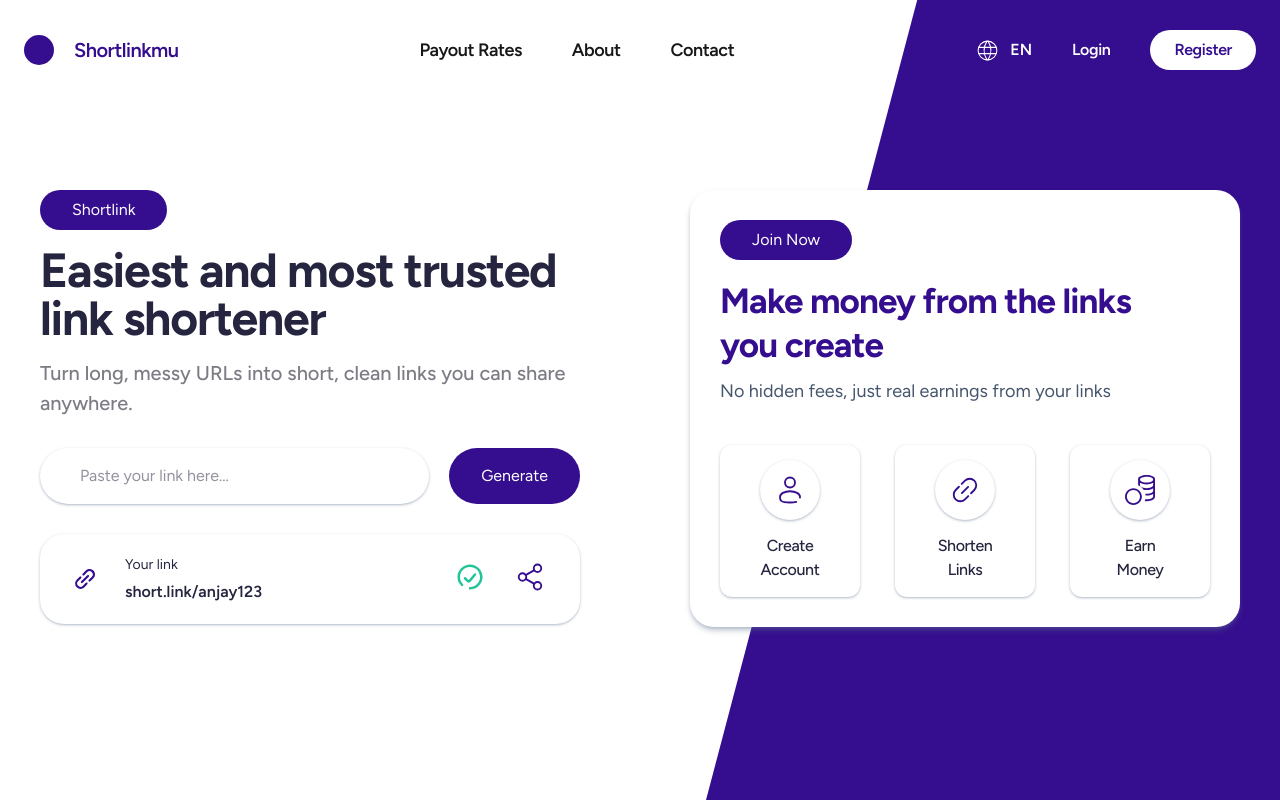
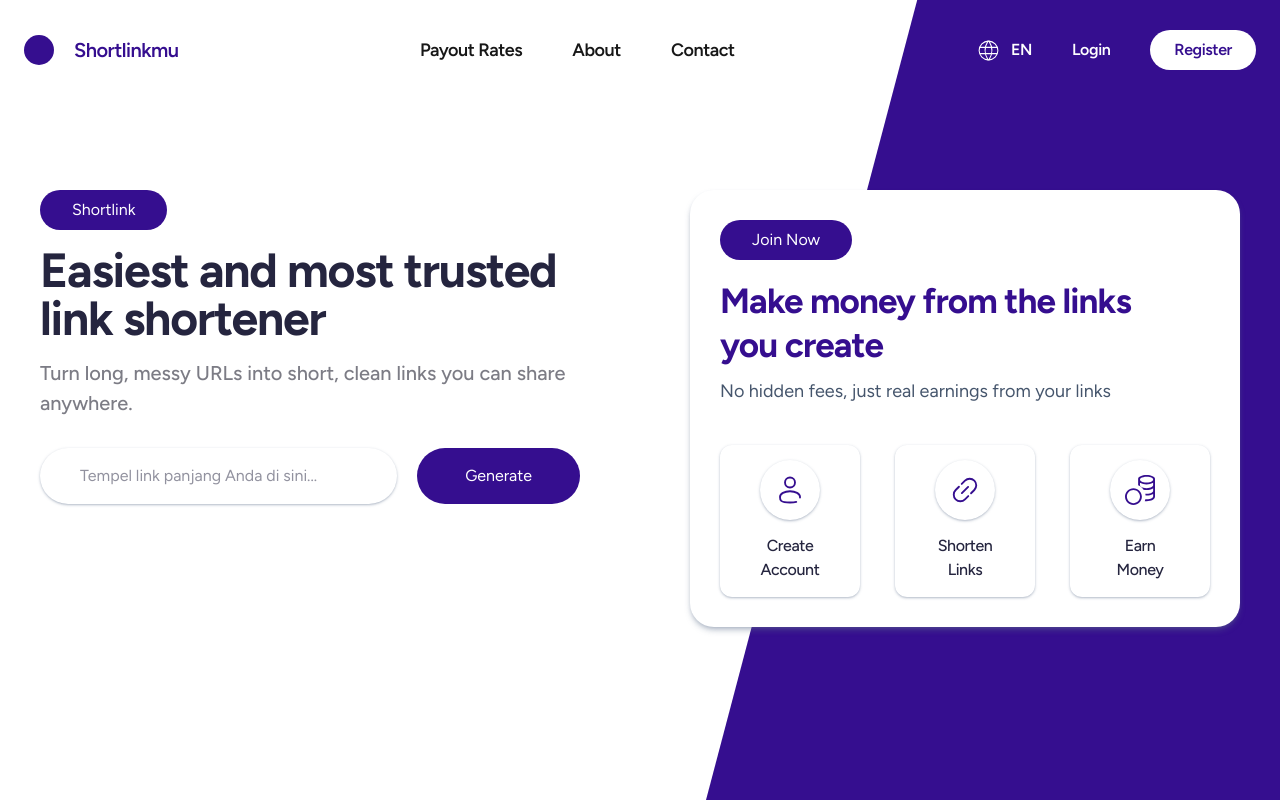
Before and after one commit to GioGiorno768/fe-shortlinkmu, a Next.js app: page / in a window 1280 px wide. Shown: the top 802 px of the page. Built offline with nearby package versions, Linux system fonts and the light colour scheme.

Commit message:
update styling

```diff
--- a/src/app/(landing)/contact/page.tsx
+++ b/src/app/(landing)/contact/page.tsx
@@ -1,7 +1,7 @@
 import Footer from "@/components/landing/Footer";
 import Navbar from "@/components/landing/Navbar";
 import TitleSection from "@/components/landing/TitleSection";
-import { UserCheck } from "lucide-react"; // Kita pake icon biar clean
+import { Headset } from "lucide-react"; // Kita pake icon biar clean
 
 export default function Contact() {
   const contacts = [
@@ -55,7 +55,7 @@ export default function Contact() {
               >
                 {/* Icon */}
                 <div className="w-[8em] h-[8em] bg-blue-100 rounded-full flex items-center justify-center mb-[2em] flex-shrink-0">
-                  <UserCheck className="w-[4em] h-[4em] text-bluelight" />
+                  <Headset className="w-[4em] h-[4em] text-bluelight" />
                 </div>
 
                 {/* Judul Card */}
@@ -71,7 +71,7 @@ export default function Contact() {
                 {/* Tombol Mailto */}
                 <a
                   href={`mailto:${contact.email}`}
-                  className="text-[1.8em] w-full mt-auto bg-bluelight text-white px-[2em] py-[1.5em] rounded-full cursor-pointer font-semibold hover:bg-opacity-90 transition-all"
+                  className="text-[1.8em] w-full mt-auto bg-bluelight text-white px-[2em] py-[1em] rounded-full cursor-pointer font-semibold hover:bg-opacity-90 transition-all"
                 >
                   Hubungi via Email
                 </a>
--- a/src/app/(landing)/privacy-policy/page.tsx
+++ b/src/app/(landing)/privacy-policy/page.tsx
@@ -29,7 +29,7 @@ export default function PrivacyPolicy() {
           />
 
           {/* Konten Teks Legal */}
-          <div className="w-full md:w-[80%] lg:w-[70%] m-auto bg-white p-[3em] sm:p-[5em] rounded-2xl shadow-lg border border-gray-100">
+          <div className="w-full md:w-[80%] lg:w-[85%] m-auto bg-white p-[3em] sm:p-[5em] rounded-2xl shadow-lg border border-gray-100">
             <div className="space-y-[.5em] text-grays text-[1.8em] leading-relaxed">
               <p className="text-shortblack font-semibold">
                 Terakhir diperbarui: 2 November 2025
--- a/src/app/globals.css
+++ b/src/app/globals.css
@@ -13,6 +13,7 @@
   --purplelink: #ea20cf;
   --bluetitle: #ddebff;
   --bluefooter: #bcd1ff;
+  --redshortlink: #CD0D7A;
 }
 
 @theme inline {
@@ -28,6 +29,7 @@
   --color-purplelink: var(--purplelink);
   --color-bluetitle: var(--bluetitle);
   --color-bluefooter: var(--bluefooter);
+  --color-redshortlink: var(--redshortlink);
   --font-figtree: "Figtree", sans-serif;
   --font-geist: "Geist", sans-serif;
 }
--- a/src/components/landing/CTASection.tsx
+++ b/src/components/landing/CTASection.tsx
@@ -103,8 +103,8 @@ export default function CTASection() {
           </h2>
 
           {/* Description */}
-          <p className="text-lg text-gray-600 max-w-2xl mx-auto">
-            Create clean, secure links you can share anywhere — and get paid for
+          <p className="text-lg text-gray-600 md:max-w-[50%] lg:max-w-[35%] mx-auto">
+            Create clean, secure links you can share anywhere and get paid for
             every click.
           </p>
 
--- a/src/components/landing/Footer.tsx
+++ b/src/components/landing/Footer.tsx
@@ -30,7 +30,7 @@ export default function Footer() {
       <div className="max-w-[130em] px-[1.6em] md:px-[2.4em] lg:px-[4em] py-[5em] md:py-[6em] mx-auto space-y-[5em]">
         <div className="flex flex-col md:flex-row justify-between gap-[5em]">
           {/* Logo Section */}
-          <div className="flex flex-col items-center sm:justify-start justify-start text-center">
+          <div className="flex flex-col sm:items-start items-center sm:justify-start justify-start sm:text-start text-center">
             <div className="flex items-center gap-2 mb-4">
               <div className="w-8 h-8 bg-white rounded-full flex items-center justify-center">
                 <div className="w-4 h-4 bg-primary rounded-full"></div>
--- a/src/components/landing/Navbar.tsx
+++ b/src/components/landing/Navbar.tsx
@@ -1,11 +1,13 @@
 "use client";
 
 import Link from "next/link";
+import { usePathname } from "next/navigation";
 import { useRef, useState } from "react";
 
 export default function Navbar() {
   const openMenu = useRef<HTMLInputElement>(null);
   const [isOpen, setIsOpen] = useState(false);
+  const path = usePathname();
 
   const handleOpenMenu = () => {
     setIsOpen(openMenu.current?.checked ?? false);
@@ -46,18 +48,34 @@ export default function Navbar() {
           </div>
           <div className="items-center gap-[4em] hidden lg:flex">
             <button className="flex items-center gap-[1em] ">
-              <span className="tabler--world w-[2.5em] h-[2.5em] bg-white"></span>
-              <span className="text-[1.6em] font-semibold text-white">EN</span>
+              <span
+                className={`tabler--world w-[2.5em] h-[2.5em] ${
+                  path == "/" ? "bg-white" : "bg-bluelight"
+                }`}
+              ></span>
+              <span
+                className={`text-[1.6em] font-semibold tracking-tight ${
+                  path == "/" ? "text-white" : "text-bluelight"
+                }`}
+              >
+                EN
+              </span>
             </button>
             <Link
               href="/login"
-              className="text-[1.6em] font-semibold tracking-tight text-white"
+              className={`text-[1.6em] font-semibold tracking-tight ${
+                path != "/" ? "text-bluelight" : "text-white"
+              }`}
             >
               Login
             </Link>
             <Link
               href="/register"
-              className="text-[1.6em] font-semibold tracking-tight bg-white text-bluelight px-[1.5em] py-[.5em] rounded-full"
+              className={`text-[1.6em] font-semibold tracking-tight ${
+                path != "/"
+                  ? "bg-bluelight text-white"
+                  : "bg-white text-bluelight"
+              } px-[1.5em] py-[.5em] rounded-full`}
             >
               Register
             </Link>
--- a/src/components/landing/ShortLink.tsx
+++ b/src/components/landing/ShortLink.tsx
@@ -1,44 +1,176 @@
+"use client"; // Kita butuh state, jadi harus "use client"
+
+import { useState } from "react";
+import {
+  Link as LinkIcon,
+  ClipboardCopy,
+  Check,
+  Share2,
+  Loader2,
+  OctagonAlert, // Icon buat loading
+} from "lucide-react";
+
 export default function ShortLink() {
+  const [urlInput, setUrlInput] = useState("");
+  const [shortLink, setShortLink] = useState("");
+  const [isLoading, setIsLoading] = useState(false);
+  const [isCopied, setIsCopied] = useState(false);
+  const [error, setError] = useState("");
+
+  // Fungsi buat generate link
+  const handleSubmit = async (e: React.FormEvent<HTMLFormElement>) => {
+    e.preventDefault(); // Biar halaman gak reload
+    if (!urlInput) {
+      setError("Link tidak boleh kosong!");
+      return;
+    }
+
+    setIsLoading(true);
+    setError("");
+    setShortLink("");
+    setIsCopied(false);
+
+    // --- KERANGKA REST API (Fetch POST) ---
+    // Nanti lu tinggal ganti URL-nya dan sesuaikan body-nya
+    try {
+      /*
+      // --- INI CONTOH KALO PAKE API Beneran ---
+      const response = await fetch("/api/v1/generate", { // Ganti URL API lu di sini
+        method: "POST",
+        headers: {
+          "Content-Type": "application/json",
+        },
+        body: JSON.stringify({ originalUrl: urlInput }),
+      });
+
+      if (!response.ok) {
+        throw new Error("Gagal membuat shortlink");
+      }
+
+      const data = await response.json();
+      setShortLink(data.shortUrl); // Asumsi API ngembaliin { shortUrl: "short.link/xyz" }
+      */
+
+      // --- SIMULASI API (Hapus aja kalo API udah jadi) ---
+      await new Promise((resolve) => setTimeout(resolve, 1000)); // Simulasi loading 1 detik
+      // Cek kalo URL valid (simulasi simpel)
+      if (!urlInput.startsWith("http")) {
+        throw new Error("URL tidak valid. Harus diawali http:// atau https://");
+      }
+      const randomString = Math.random().toString(36).substring(7);
+      setShortLink(`short.link/${randomString}`);
+      setUrlInput(""); // Kosongin input setelah sukses
+      // ---------------------------------------------------
+    } catch (err: any) {
+      setError(err.message || "Terjadi kesalahan. Silakan coba lagi.");
+    } finally {
+      setIsLoading(false);
+    }
+  };
+
+  // Fungsi buat copy link
+  const handleCopy = () => {
+    if (!shortLink) return;
+
+    navigator.clipboard.writeText(`https://${shortLink}`); // Kita tambahin https://
+    setIsCopied(true);
+
+    // Reset ikon copy setelah 2 detik
+    setTimeout(() => {
+      setIsCopied(false);
+    }, 2000);
+  };
+
+  // Fungsi buat share (Pake Web Share API)
+  const handleShare = async () => {
+    if (!shortLink) return;
+
+    if (navigator.share) {
+      try {
+        await navigator.share({
+          title: "Shortlinkmu Link",
+          text: `Lihat link saya: ${shortLink}`,
+          url: `https://${shortLink}`,
+        });
+      } catch (err) {
+        console.error("Gagal share:", err);
+      }
+    } else {
+      // Fallback kalo browser gak support (misal: copy link)
+      handleCopy();
+      alert("Link disalin! (Browser Anda tidak mendukung fitur share)");
+    }
+  };
+
   return (
     <>
-      <form className="flex gap-[2em] w-full ">
+      <form onSubmit={handleSubmit} className="flex gap-[2em] w-full relative">
         <input
           type="text"
           id="hero-input"
           name="hero-input"
+          value={urlInput}
+          onChange={(e) => setUrlInput(e.target.value)}
           className="py-[1em] sm:py-[1em] px-[2.5em] block w-full shadow-sm shadow-slate-500/40 text-[1.6em] focus:outline-bluelight disabled:opacity-50 disabled:pointer-events-none rounded-full bg-white"
-          placeholder="Paste your link here..."
+          placeholder="Tempel link panjang Anda di sini..."
+          disabled={isLoading}
         />
         <button
           type="submit"
-          className="text-[1.6em] bg-bluelight text-white px-[2em] rounded-full cursor-pointer "
+          className="text-[1.6em] bg-bluelight text-white px-[3em] rounded-full cursor-pointer flex-shrink-0 transition-all"
+          disabled={isLoading}
         >
-          Generate
+          {isLoading ? (
+            <Loader2 className="w-5 h-5 animate-spin" /> // Ikon loading muter
+          ) : (
+            "Generate"
+          )}
         </button>
       </form>
-      <div className="font-figtree">
-        <div className="shadow-sm px-[3.5em] py-[2em] shadow-slate-500/40 rounded-3xl flex justify-between items-center bg-white">
-          <div className="w-fit flex gap-[3em] items-center">
-            <span className="fontisto--link w-[2em] h-[2em] bg-bluelight"></span>
+      <div className="font-figtree h-[10em]">
+        {" "}
+        {/* Kasih tinggi biar layout gak "lompat" */}
+        {/* Tampilkan Error kalo ada */}
+        {error && (
+          <div className="text-redshortlink ms-[3em] w-fit text-[1.4em] text-start mt-[1em] flex gap-[1em]">
+            <OctagonAlert className="w-5 h-5" />
+            <span>{error}</span>
+          </div>
+        )}
+        {/* Tampilkan Card Link KALO shortLink udah ada isinya */}
+        {shortLink && (
+          <div className="shadow-sm mt-[2em] px-[3.5em] py-[2em] shadow-slate-500/40 rounded-3xl flex justify-between items-center bg-white animate-in fade-in-0 slide-in-from-top-5 duration-500">
+            <div className="w-fit flex gap-[3em] items-center overflow-hidden">
+              <LinkIcon className="w-5 h-5 text-bluelight flex-shrink-0" />
               <div className="gap-[.5em] flex flex-col">
-              <span className="text-[1.4em]">Your link</span>
+                <span className="text-[1.4em]">Your Link</span>
                 <a
-                href="#"
-                className="text-shortblack text-[1.6em] font-semibold"
+                  href={`https://${shortLink}`}
+                  target="_blank"
+                  rel="noopener noreferrer"
+                  className="text-shortblack text-[1.6em] font-semibold hover:underline truncate"
                 >
-                short.link/anjay123
+                  {shortLink}
                 </a>
               </div>
             </div>
             <div className="flex gap-[3em] items-center">
-            <button>
-              <span className="lets-icons--check-ring-round  w-[3em] h-[3em] bg-greenlight"></span>
+              <button
+                onClick={handleCopy}
+                title={isCopied ? "Disalin!" : "Salin link"}
+              >
+                {isCopied ? (
+                  <Check className="w-6 h-6 text-greenlight" />
+                ) : (
+                  <ClipboardCopy className="w-6 h-6 text-bluelight" />
+                )}
               </button>
-            <button>
-              <span className="meteor-icons--share w-[3em] h-[3em] bg-bluelight"></span>
+              <button onClick={handleShare} title="Bagikan link">
+                <Share2 className="w-6 h-6 text-bluelight" />
               </button>
             </div>
           </div>
+        )}
       </div>
     </>
   );
```
Also changed, not shown: src/app/(landing)/terms-of-service/page.tsx (+65 -20 lines), src/components/landing/FloatingNavbar.tsx (+8 -2 lines). Lines whose indentation alone changed are shown as unchanged.
